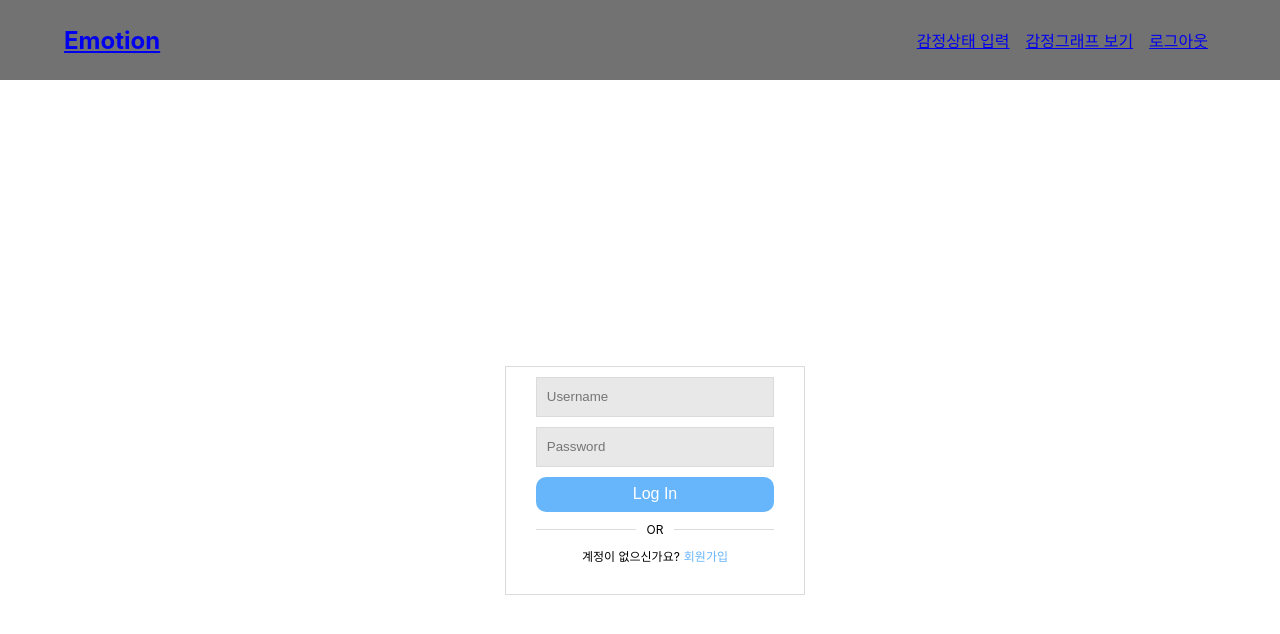
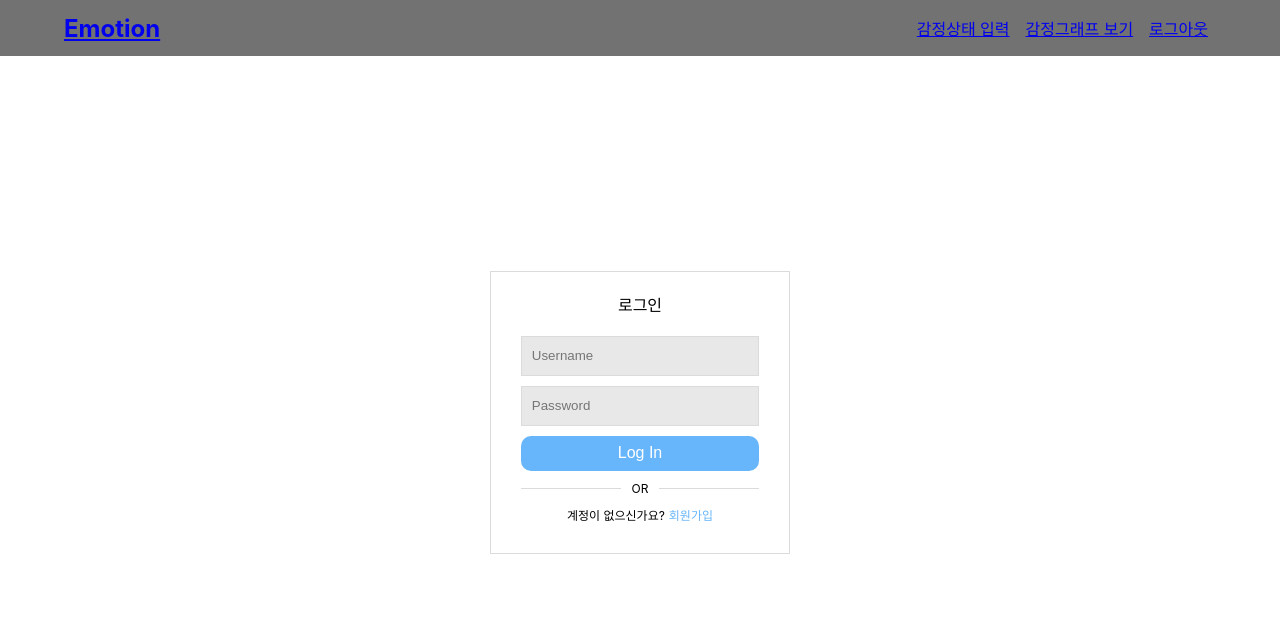
Before and after one commit to jijun0129/emotionFE, a React (Vite) app: page /sign in a window 1280 px wide. Shown: the top 634 px of the page. Built offline with nearby package versions, Linux system fonts and the light colour scheme.

Commit message:
feat: 로그인, 회원가입 페이지, 헤더의 디자인 수정

```diff
--- a/src/components/layouts/TheHeader.jsx
+++ b/src/components/layouts/TheHeader.jsx
@@ -4,7 +4,7 @@ import useUserStore from '../../store/userStore.js';
 
 const Header = styled.header`
 	width: 100%;
-	height: 5rem;
+	height: 7vh;
 	background-color: #727272;
 	display: flex;
 	justify-content: center;
@@ -19,7 +19,7 @@ const Nav = styled.nav`
 	align-items: center;
 `;
 
-const Ul = styled.ul`
+const PageUl = styled.ul`
 	list-style: none;
 	margin: 0;
 	padding: 0;
@@ -28,7 +28,7 @@ const Ul = styled.ul`
 	align-items: center;
 `;
 
-const Li = styled.li`
+const PageLi = styled.li`
 	margin: 0 0.5rem;
 `;
 
@@ -46,19 +46,19 @@ const TheHeader = () => {
 					<h1>
 						<Link to="/">Emotion</Link>
 					</h1>
-					<Ul>
-						<Li>
+					<PageUl>
+						<PageLi>
 							<Link to="/">감정상태 입력</Link>
-						</Li>
-						<Li>
+						</PageLi>
+						<PageLi>
 							<Link to="/graph">감정그래프 보기</Link>
-						</Li>
-						<Li>
+						</PageLi>
+						<PageLi>
 							<Link to="/sign" onClick={onClickLogout}>
 								로그아웃
 							</Link>
-						</Li>
-					</Ul>
+						</PageLi>
+					</PageUl>
 				</Nav>
 			</Header>
 		</>
--- a/src/components/sign/SignInForm.jsx
+++ b/src/components/sign/SignInForm.jsx
@@ -10,6 +10,13 @@ const Form = styled.form`
 
 	display: flex;
 	flex-direction: column;
+`;
+
+const Title = styled.div`
+	margin-top: 20px;
+	margin-bottom: 10px;
+	display: flex;
+	justify-content: center;
 `;
 
 const Input = styled.input`
@@ -84,6 +91,7 @@ const SignInForm = () => {
 
 	return (
 		<Form onSubmit={onSubmitLogin}>
+			<Title>로그인</Title>
 			<Input
 				onChange={onChangeUsername}
 				value={username}
--- a/src/components/sign/SignUpForm.jsx
+++ b/src/components/sign/SignUpForm.jsx
@@ -8,6 +8,13 @@ const Form = styled.form`
 
 	display: flex;
 	flex-direction: column;
+`;
+
+const Title = styled.div`
+	margin-top: 20px;
+	margin-bottom: 10px;
+	display: flex;
+	justify-content: center;
 `;
 
 const Input = styled.input`
@@ -93,6 +100,7 @@ const SignUpForm = () => {
 	return (
 		//폼이 제출될 때 onSubmitSignUp 함수가 호출
 		<Form onSubmit={onSubmitSignUp}>
+			<Title>회원가입</Title>
 			<Input
 				onChange={onChangeName}
 				value={name}
--- a/src/pages/SignPage.jsx
+++ b/src/pages/SignPage.jsx
@@ -8,7 +8,7 @@ import useUserStore from '../store/userStore.js';
 
 const Main = styled.main`
 	width: 100vw;
-	height: 100vh;
+	height: 93vh;
 
 	display: flex;
 	flex-direction: row;
@@ -18,7 +18,7 @@ const Main = styled.main`
 
 const SignSection = styled.section`
 	width: 300px;
-	margin-left: 30px;
+	margin-bottom: 4vh;
 
 	display: flex;
 	flex-direction: column;
```
